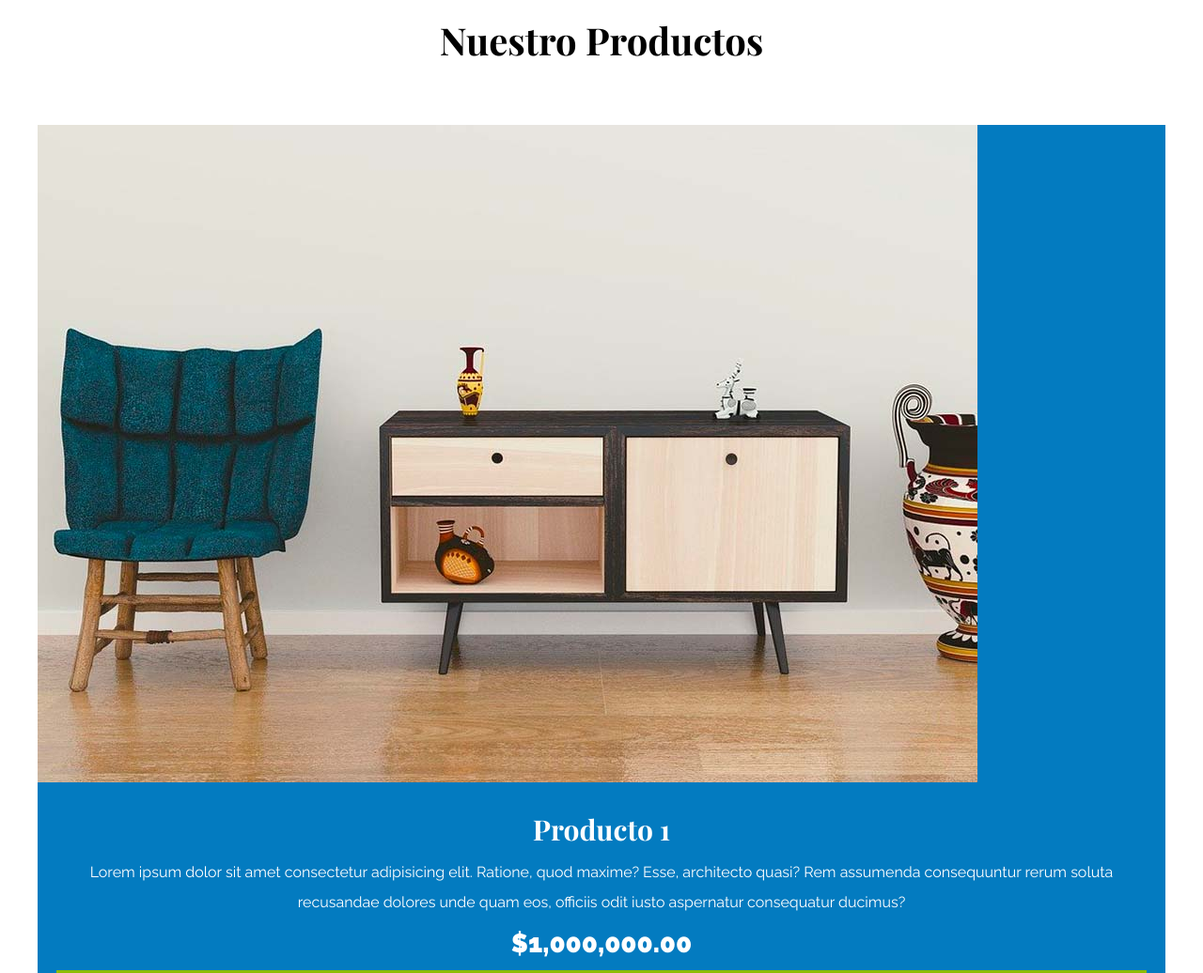
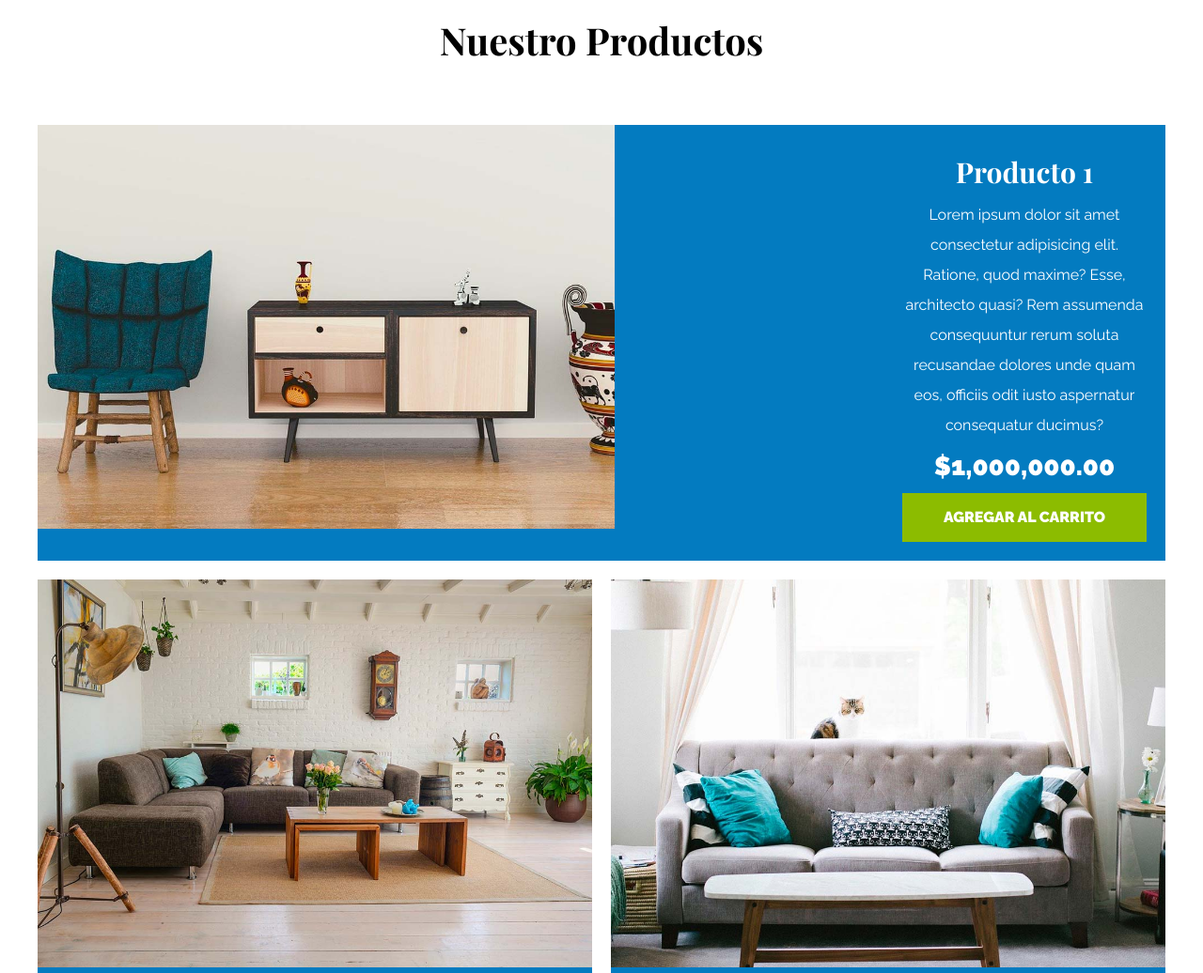
Before and after one commit to JesusSalvadorSierraArballo/CSSTutorial, a plain HTML site: page Proyecto1/index.html in a window 1280 px wide. Shown: the part 1889-2925 px from the top of the page at 94% size. Drawn offline with nearby package versions, Linux system fonts and the light colour scheme.

Commit message:
inicio del primer hijo de productos

```diff
--- a/Proyecto1/css/style.css
+++ b/Proyecto1/css/style.css
@@ -162,10 +162,16 @@ img {
     /*gap es el agrupador de ambos*/
 }
 
-.producto:nth-child(1) {
+
+
+.producto:nth-child(1)  {
     grid-column: 1/7; /*inicia en la linea uno y termina en la dos*/
+    display: grid;
+    grid-template-columns: 3fr 1fr;
 }
-
+.producto:nth-child(1) img{
+    height: 43rem;
+}
 .producto:nth-child(2) {
     grid-column-start: 1;
     grid-column-end: 4;
```
